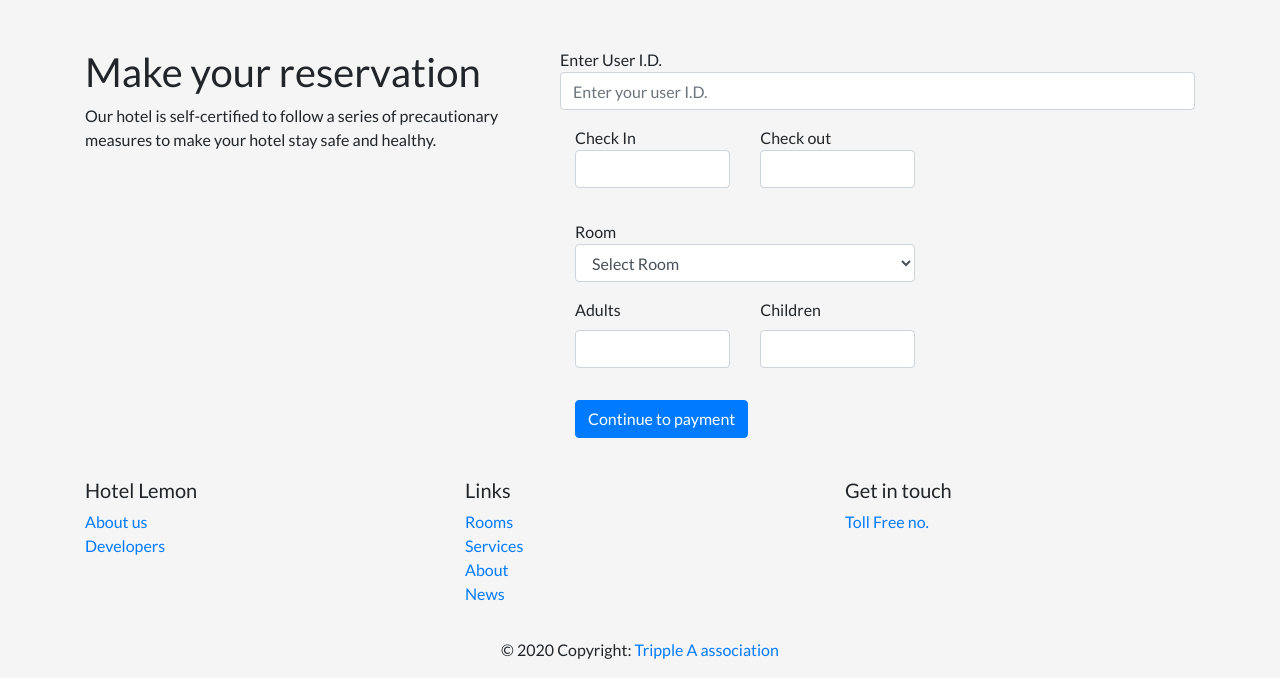
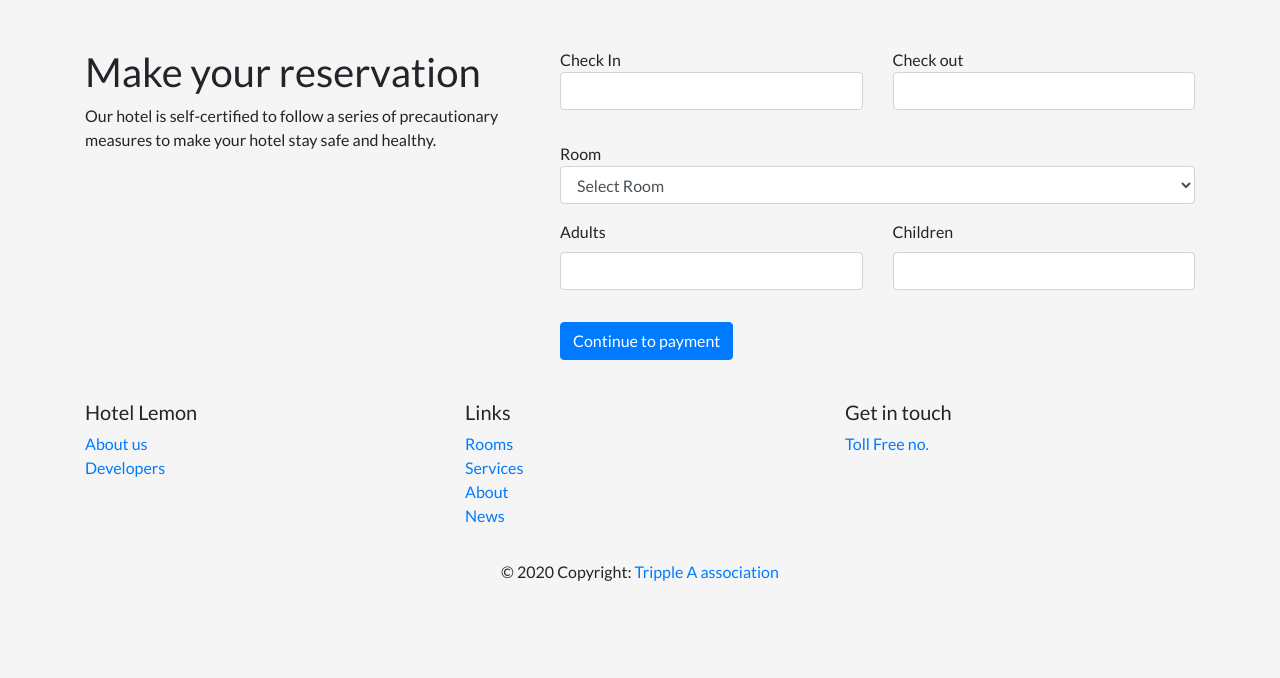
Before and after one commit to terry4milam/hotel-management-laravel, a PHP site: page /hotel-management-php/reservation.php in a window 1280 px wide. Shown: the part 58-736 px from the top of the page. Run offline with PHP 8.4, Linux system fonts and the light colour scheme; a user stored in the database is signed in; data comes from the database, SQL or seed files in the repository; some libraries are stand-ins or nearby versions.

Commit message:
Update reservation

```diff
--- a/public/reservation.php
+++ b/public/reservation.php
@@ -29,18 +29,6 @@ if (isset($_GET["check_in_date"])) {
                 </p>
          </div>
          <div class="col-md-7">
-            <form method="POST" action="payment.php">
-               <div class="form-group">
-                  <span class="form-label">Enter User I.D.</span>
-                  <input
-                     class="form-control"
-                     type="text"
-                     name="user_id"
-                     placeholder="Enter your user I.D."
-                     required
-                     />
-               </div>
-               <div class="col-md-7">
                   <form method="POST" action="" id="reservation_details">
                      <div class="row">
                         <div class="col-sm-6">
```
